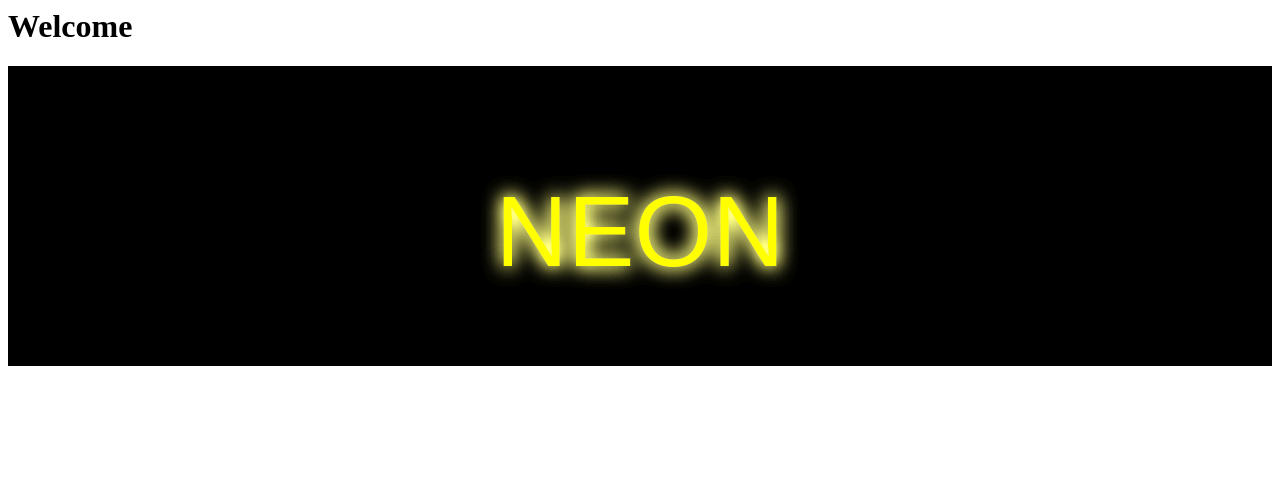
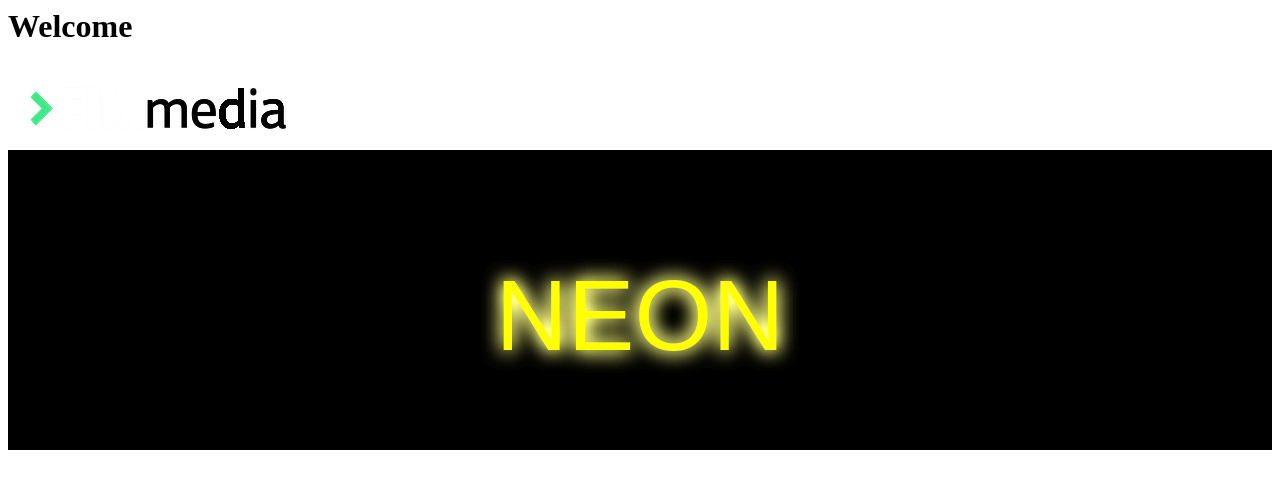
Before and after one commit to kodevz/assets, a plain HTML site: page docs/index.html in a window 1280 px wide. Drawn offline with Linux system fonts and the light colour scheme.

Commit message:
Update index.html

```diff
--- a/docs/index.html
+++ b/docs/index.html
@@ -1,4 +1,5 @@
 <h1>Welcome</h1>
+<img src="flix-logo.png" />
 <svg xmlns="http://www.w3.org/2000/svg" width="100%" height="300">
   <filter id="neon">
     <feFlood flood-color="rgb(255,255,128)" flood-opacity="0.5" in="SourceGraphic" />
```
